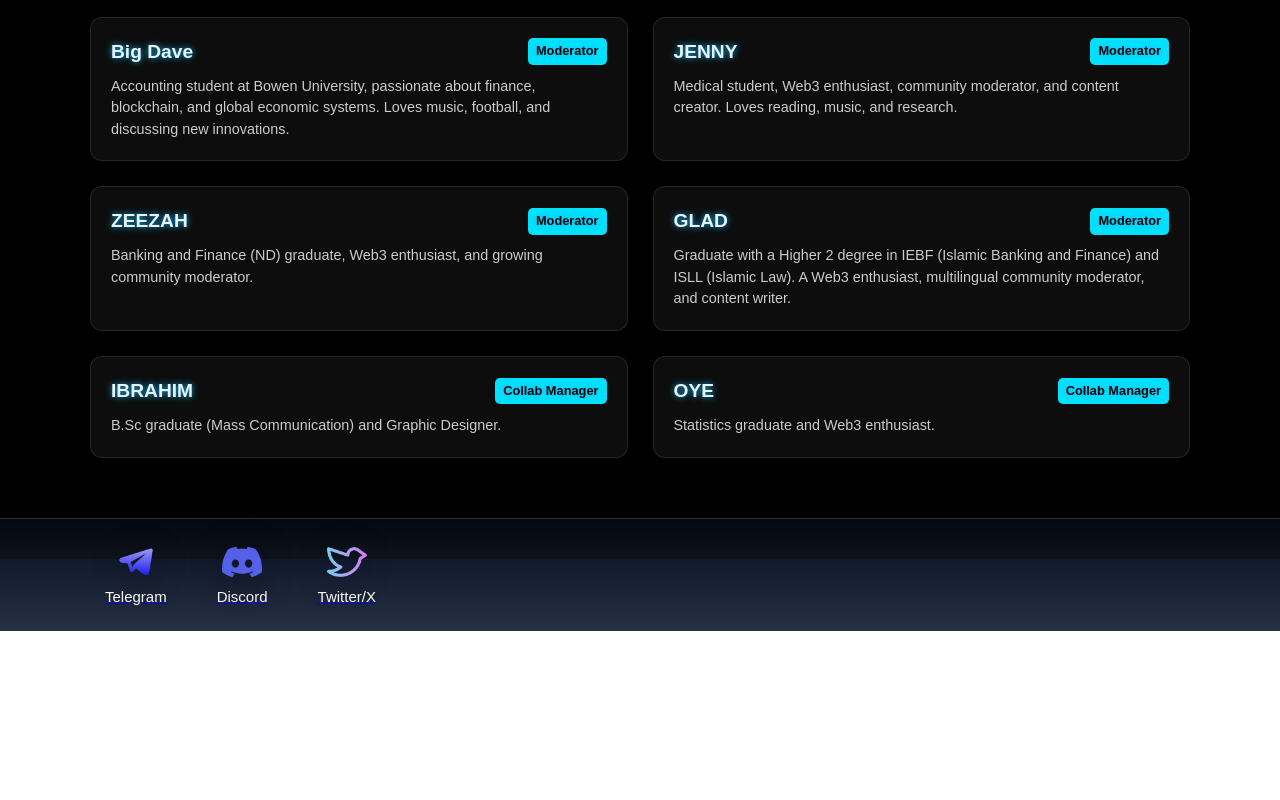
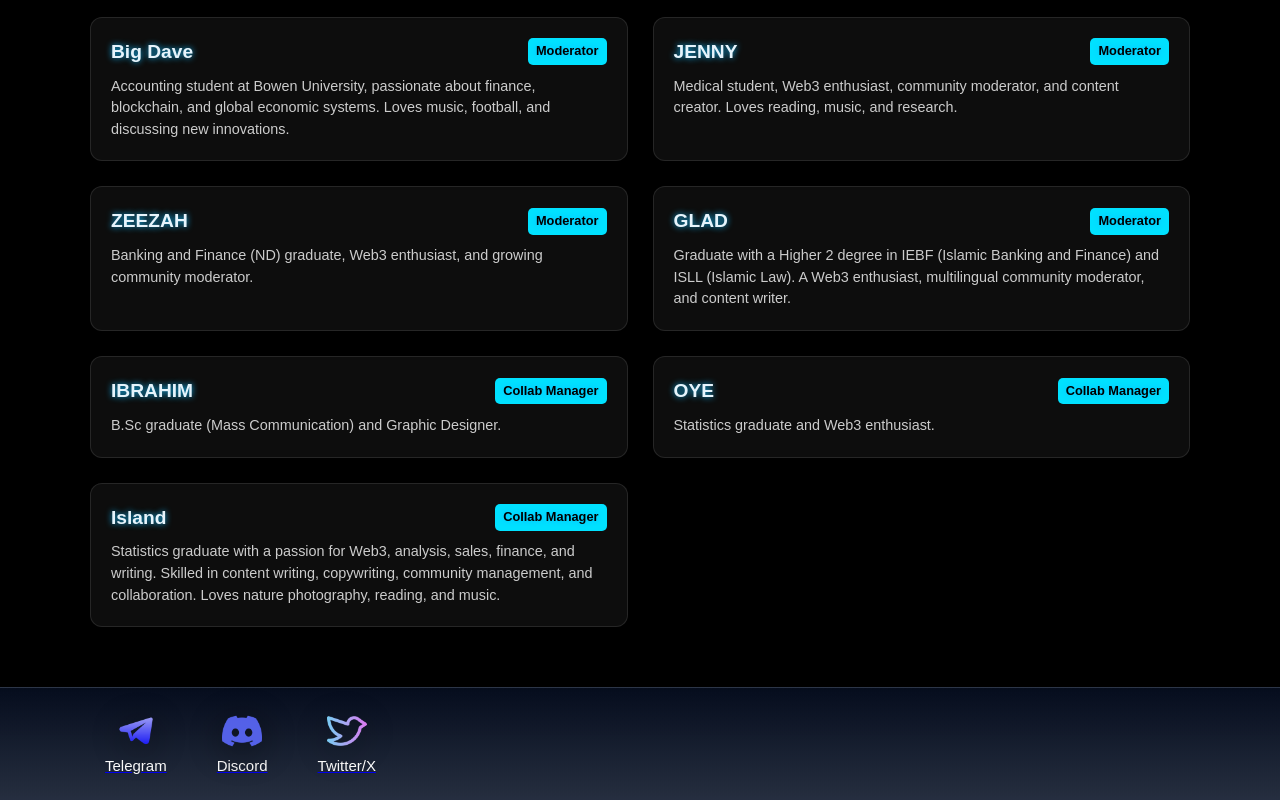
Before and after one commit to neo-ice/solvien, a plain HTML site: page COMM.html in a window 1280 px wide. Shown: the part 1041-1841 px from the top of the page. Before the commit the page ends 1672 px from the top, so only its background shows below. Drawn offline with Linux system fonts and the light colour scheme.

Commit message:
Update COMM.html

```diff
--- a/COMM.html
+++ b/COMM.html
@@ -150,7 +150,14 @@
 </div>
 
 
-
+<!-- Collab Manager -->
+<div class="moderator-card">
+  <h3>Island <span class="role-tag">Collab Manager</span></h3>
+  <p>Statistics graduate with a passion for Web3, analysis, sales, finance, and writing.
+    Skilled in content writing, copywriting, community management, and collaboration.
+    Loves nature photography, reading, and music.
+  </p>
+</div>
   </div>
 </section>
 
```
